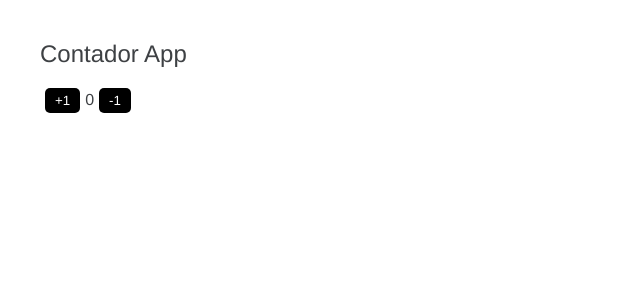
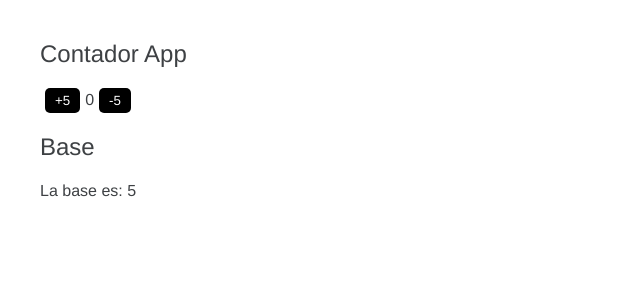
Before and after one commit to SandovalJr/Angular-Certification, an Angular app in the folder angular/01-bases/: page / in a window 1280 px wide. Shown: the top 300 px of the page, without its empty margins (0-640 px from the left). Built offline with nearby package versions, Linux system fonts and the light colour scheme.

Commit message:
ejercio 1

```diff
--- a/angular/01-bases/src/app/app.component.html
+++ b/angular/01-bases/src/app/app.component.html
@@ -1,4 +1,8 @@
 <h2>{{ titulo }}</h2>
-<button (click)="acumular(1)">+1</button>
+<button (click)="acumular(base)">+{{ base }}</button>
 <span>{{ contador }}</span>
-<button (click)="acumular(-1)">-1</button>
+<button (click)="acumular(-base)">-{{ base }}</button>
+
+<h2>Base</h2>
+
+<h4>La base es: {{ base }}</h4>
--- a/angular/01-bases/src/app/app.component.ts
+++ b/angular/01-bases/src/app/app.component.ts
@@ -6,8 +6,9 @@ import { Component } from '@angular/core';
   styleUrls: ['./app.component.sass'],
 })
 export class AppComponent {
-  public titulo: string = 'Contador App';
-  public contador: number = 0;
+  titulo: string = 'Contador App';
+  contador: number = 0;
+  base: number = 5;
 
   acumular(valor: number) {
     this.contador += valor;
```
